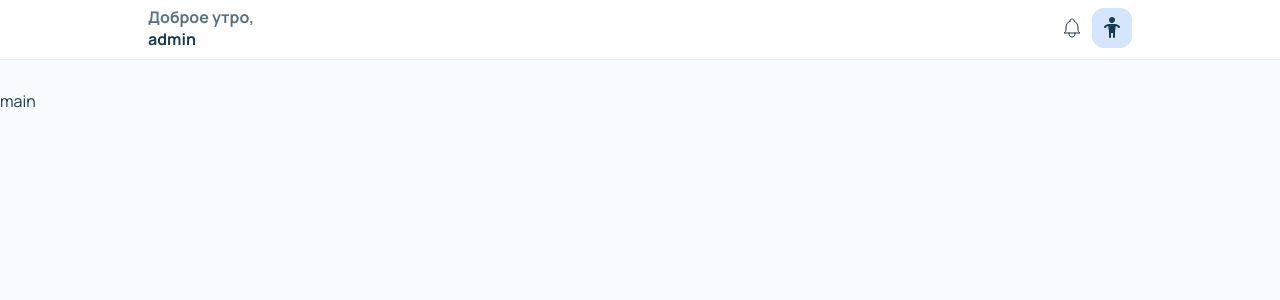
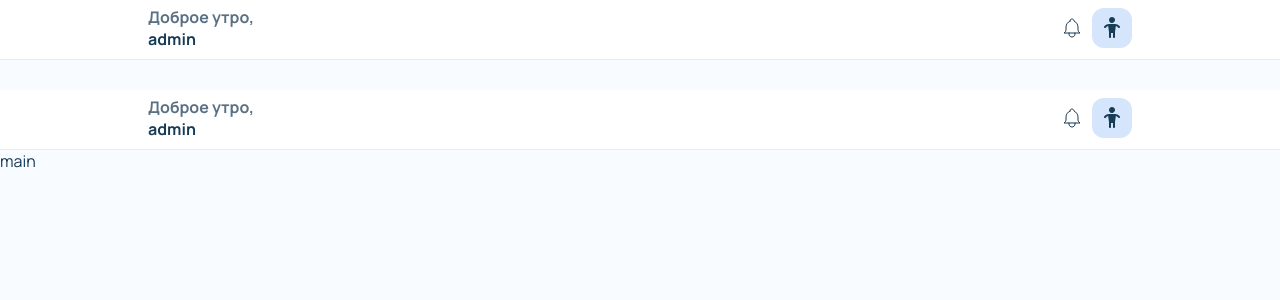
Before and after one commit to Yurii-M76/my-cart, a Next.js app: page / in a window 1280 px wide. Shown: the top 300 px of the page. Built offline with nearby package versions, Linux system fonts and the light colour scheme.

Commit message:
fixed app layout

```diff
--- a/app/layout.tsx
+++ b/app/layout.tsx
@@ -1,5 +1,6 @@
 import type { Metadata } from "next";
 import { Manrope } from "next/font/google";
+import { Header } from "@/components";
 import "./globals.css";
 
 const manropeSans = Manrope({
@@ -21,7 +22,10 @@ export default function RootLayout({
     <html lang="ru">
       <link rel="shortcut icon" href="/logo.svg" />
       <body className={`${manropeSans.variable}`}>
-        <div className="container">{children}</div>
+        <div className="container">
+          <Header />
+          <main>{children}</main>
+        </div>
       </body>
     </html>
   );
```
